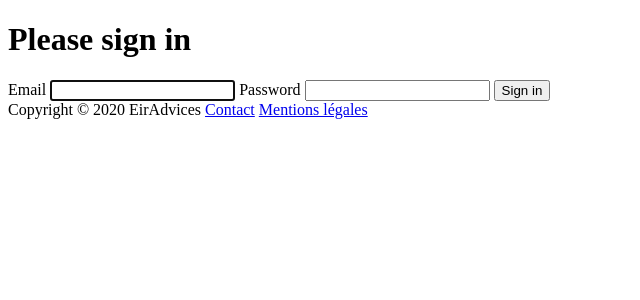
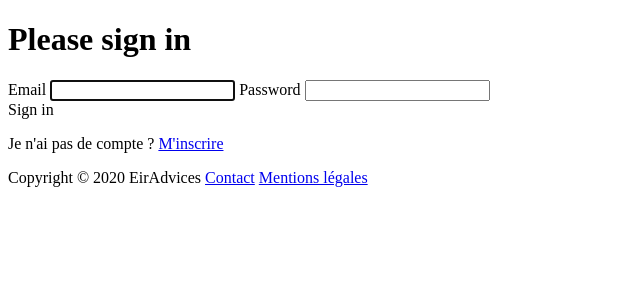
Before and after one commit to Tom-Eichelbrenner/HackatonDoctolib, a Symfony app: template templates/security/login.html.twig in a window 1280 px wide. Shown: the part 60-360 px from the top of the page, without its empty margins (0-640 px from the left). Run offline with Twig, Linux system fonts and the light colour scheme; the template is opened without the code that fills it, so the values that code supplies are empty; some libraries are stand-ins or nearby versions.

Commit message:
redirection login/register

```diff
--- a/templates/security/login.html.twig
+++ b/templates/security/login.html.twig
@@ -24,9 +24,12 @@
             <input type="hidden" name="_csrf_token"
                    value="{{ csrf_token('authenticate') }}"
             >
-            <button class="btn bg-dark text-white mt-3" type="submit">
+            <div class="m-1 row d-flex align-items-center">
+                <a class="btn bg-dark text-white" type="submit">
                 Sign in
-            </button>
+                </a>
+                <p class="mt-3 mx-1 ml-auto">Je n'ai pas de compte ? <a href="{{ path('app_register_patient') }}">M'inscrire</a></p>
+            </div>
         </div>
 
         {#
```
